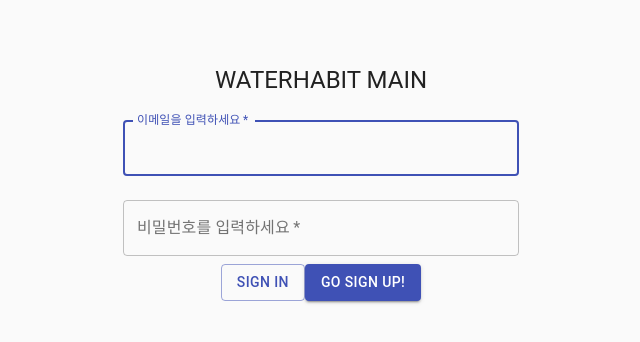
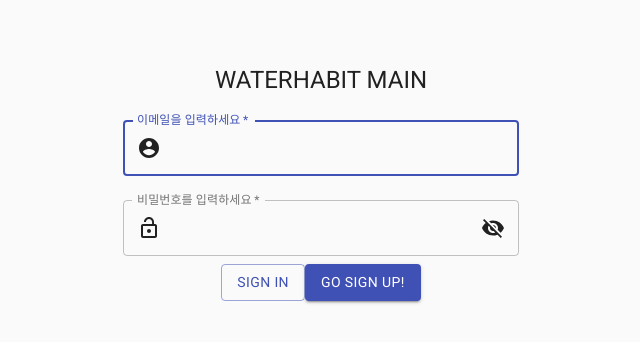
Before and after one commit to powellstreet/waterhabit_front, a React (Create React App) app in the folder wh_front/: page / in a window 1280 px wide. Shown: the top 342 px of the page, without its empty margins (319-959 px from the left). Built offline with nearby package versions, Linux system fonts and the light colour scheme.

Commit message:
:zap: Home 컴포넌트 내 아이콘 추가
- MUI icon 설치 : 이메일, 비밀번호 관련 아이콘 추가
- 비밀번호 보이기 on/off 기능 추가

```diff
--- a/wh_front/package.json
+++ b/wh_front/package.json
@@ -4,11 +4,13 @@
   "private": true,
   "dependencies": {
     "@material-ui/core": "^4.10.2",
+    "@material-ui/icons": "^4.9.1",
     "@testing-library/jest-dom": "^4.2.4",
     "@testing-library/react": "^9.3.2",
     "@testing-library/user-event": "^7.1.2",
     "axios": "^0.19.2",
     "dotenv": "^8.2.0",
+    "fontsource-roboto": "^2.1.4",
     "gitmoji-cli": "^3.2.4",
     "react": "^16.13.1",
     "react-dom": "^16.13.1",
--- a/wh_front/src/components/Home.js
+++ b/wh_front/src/components/Home.js
@@ -6,8 +6,18 @@ import {
   TextField,
   Container,
   CssBaseline,
+  InputAdornment,
+  IconButton,
+  Input,
 } from "@material-ui/core";
+import {
+  AccountCircle,
+  LockOpen,
+  Visibility,
+  VisibilityOff,
+} from "@material-ui/icons";
 import { makeStyles } from "@material-ui/core/styles";
+import "fontsource-roboto";
 
 import axios from "axios";
 import dotenv from "dotenv";
@@ -32,6 +42,7 @@ const Home = ({ history }) => {
 
   const [email, setEmail] = useState("");
   const [password, setPassword] = useState("");
+  const [showPassword, setShowPassword] = useState(false);
 
   const dispatch = useDispatch();
 
@@ -87,6 +98,13 @@ const Home = ({ history }) => {
               name="email"
               label="이메일을 입력하세요"
               // autoComplete="email"
+              InputProps={{
+                startAdornment: (
+                  <InputAdornment position="start">
+                    <AccountCircle />
+                  </InputAdornment>
+                ),
+              }}
               autoFocus
               onChange={(e) => setEmail(e.target.value)}
             />
@@ -95,13 +113,28 @@ const Home = ({ history }) => {
             <TextField
               variant="outlined"
               margin="normal"
-              type="password"
+              type={showPassword ? "text" : "password"}
               required
               fullWidth
               id="password"
               name="password"
               label="비밀번호를 입력하세요"
               autoComplete="password"
+              InputProps={{
+                startAdornment: (
+                  <InputAdornment position="start">
+                    <LockOpen />
+                  </InputAdornment>
+                ),
+                endAdornment: (
+                  <InputAdornment
+                    position="end"
+                    onClick={() => setShowPassword(!showPassword)}
+                  >
+                    {showPassword ? <Visibility /> : <VisibilityOff />}
+                  </InputAdornment>
+                ),
+              }}
               onChange={(e) => setPassword(e.target.value)}
             />
           </div>
```
Also changed, not shown: 1 other file (tests, documents, lock files or other folders).
